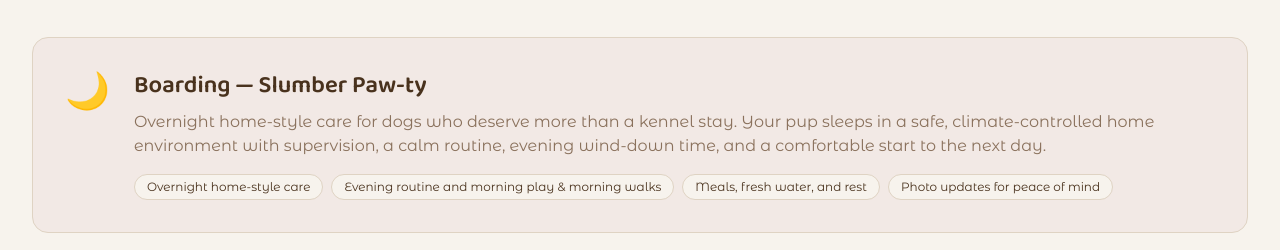
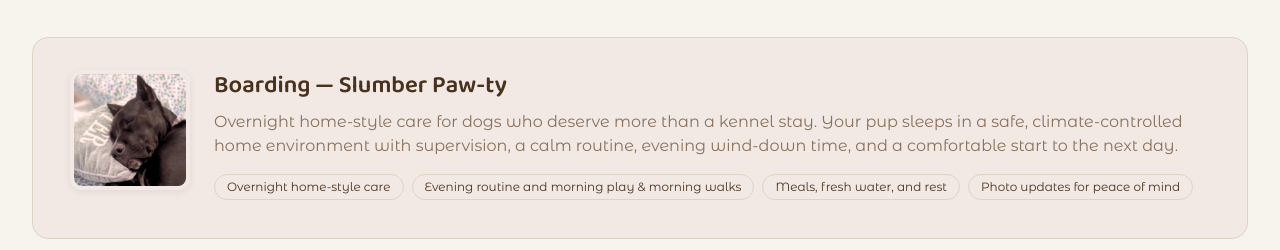
Before and after one commit to armandomatos/cousinhaven, a Next.js app: page /services in a window 1280 px wide. Shown: the part 504-754 px from the top of the page. Built offline with nearby package versions, Linux system fonts and the light colour scheme.

Commit message:
improveme services page

```diff
--- a/src/pages/services.tsx
+++ b/src/pages/services.tsx
@@ -88,15 +88,15 @@ export default function Services() {
                 ⏸ Temporarily paused
               </div>
             )}
-            <div className={`rounded-2xl p-8 ${s.bg} border ${s.paused ? 'opacity-40 grayscale' : ''}`}>
+            <div key={i} className={`rounded-2xl p-8 ${s.bg} border ${s.paused ? 'opacity-40 grayscale' : ''}`}>
               <div className="flex flex-col md:flex-row md:items-start gap-6">
-                <span className="text-4xl">{s.icon}</span>
+                <img src={serviceImages[s.subtitle]} alt={s.subtitle} className="service-img-mobile  mb-4 block md:h-20" loading="lazy" decoding="async" style={{ color: 'transparent' }} />
                 <div className="flex-1">
                   <h2 className="font-subhead text-2xl mb-2">{s.title}</h2>
                   <p className="font-body text-muted-foreground mb-4">{s.desc}</p>
                   <div className="flex flex-wrap gap-2">
                     {s.includes.map((item, j) => (
-                      <span key={j} className="font-body text-xs px-3 py-1 rounded-full bg-background border">
+                      <span key={j} className="font-body text-xs px-3 py-1 rounded-full bg-[color:var(--background)] border">
                         {item}
                       </span>
                     ))}
```
Lines whose indentation alone changed are shown as unchanged.
